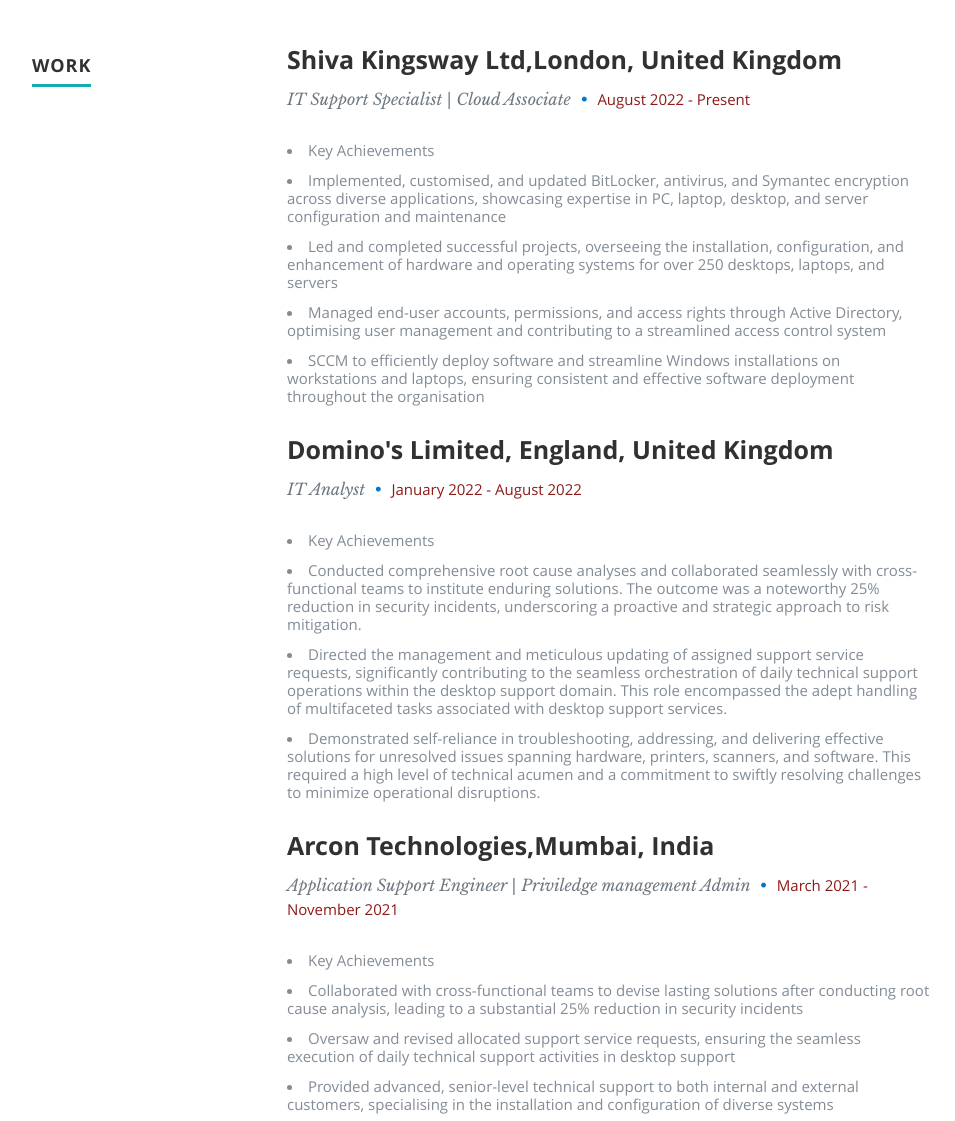
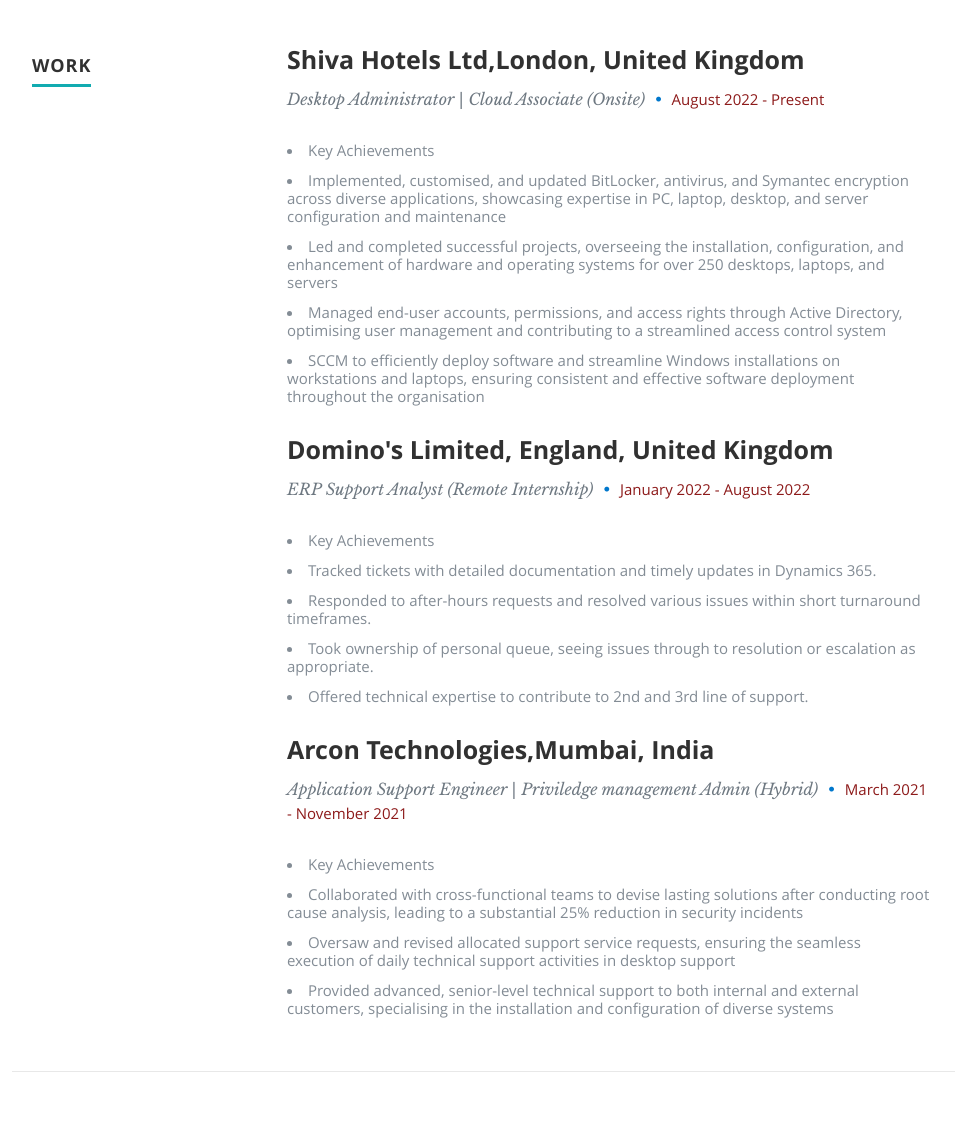
Before and after one commit to Nilesh-ui-art/Cloud-Resume, a plain HTML site: page frontend/index.html in a window 1280 px wide. Shown: the part 1986-3107 px from the top of the page, without its empty margins (118-1073 px from the left). Drawn offline with nearby package versions, Linux system fonts and the light colour scheme; files that its build step writes are made by us from their sources; no server answers.

Commit message:
changes in experience section

```diff
--- a/frontend/index.html
+++ b/frontend/index.html
@@ -15,7 +15,7 @@
    ================================================== -->
 	<meta name="viewport" content="width=device-width, initial-scale=1, maximum-scale=1">
 
-   <meta charset="UTF-8">
+
   <meta name="viewport" content="width=device-width, initial-scale=1.0">
   <style>
     /* Add your initial styles */
@@ -167,7 +167,7 @@
             <p> <li> 👋 Hello there! I'm Nilesh, an IT pro with a passion for deploying and supporting diverse IT environments.</li>
                <li> skills include advanced 1st and 2nd-line IT support, complex problem resolution, and expertise in Virtualization and Hyper-V. 💻 </li>
                <li> 🎓 Holding a Master's degree in Computer Forensics and Cyber Security, I'm not just about tech; I also enjoy staying current with technology trends and exploring cybersecurity challenges. 🌐 </li>
-              <li> 🚀 In my 2.5 years of experience, I've excelled in managing and resolving complex IT issues, ensuring minimal downtime, and enhancing operational efficiency. My track record includes successful hardware and software installation/maintenance. 💪 </li>
+              <li> 🚀 In my Three years of experience, I've excelled in managing and resolving complex IT issues, ensuring minimal downtime, and enhancing operational efficiency. My track record includes successful hardware and software installation/maintenance. 💪 </li>
 
                <li> I bring to the table: </li>
               <li> 1. 🌟 Proven expertise in advanced IT support </li>
@@ -266,9 +266,9 @@
 
                <div class="twelve columns">
 
-                  <h3>Shiva Kingsway Ltd,London, United Kingdom</h3>
+                  <h3>Shiva Hotels Ltd,London, United Kingdom</h3>
                   <p class="info">
-                     IT Support Specialist | Cloud Associate
+                     Desktop Administrator | Cloud Associate (Onsite)
                      <span style="color: #0077cc;">&bull;</span>
                      <em class="date" style="color: #8d1a1a;">August 2022 - Present</em>
                    </p>
@@ -299,16 +299,19 @@
 
                   <h3>Domino's Limited, England, United Kingdom</h3>
                   <p class="info">
-                     IT Analyst
+                     ERP Support Analyst (Remote Internship)
                      <span style="color: #0077cc;">&bull;</span>
                      <em class="date" style="color: #8d1a1a;">January 2022 - August 2022</em>
                    </p>
 
                   <p>
                      <li>Key Achievements</li>
-                     <li>Conducted comprehensive root cause analyses and collaborated seamlessly with cross-functional teams to institute enduring solutions. The outcome was a noteworthy 25% reduction in security incidents, underscoring a proactive and strategic approach to risk mitigation.</li>
-                     <li>Directed the management and meticulous updating of assigned support service requests, significantly contributing to the seamless orchestration of daily technical support operations within the desktop support domain. This role encompassed the adept handling of multifaceted tasks associated with desktop support services.</li>
-                     <li>Demonstrated self-reliance in troubleshooting, addressing, and delivering effective solutions for unresolved issues spanning hardware, printers, scanners, and software. This required a high level of technical acumen and a commitment to swiftly resolving challenges to minimize operational disruptions.</li>
+                     <li>Tracked tickets with detailed documentation and timely updates in Dynamics 365.</li>
+                     <li>Responded to after-hours requests and resolved various issues within short turnaround
+                        timeframes.</li>
+                     <li>Took ownership of personal queue, seeing issues through to resolution or escalation as
+                        appropriate.</li>
+                     <li>Offered technical expertise to contribute to 2nd and 3rd line of support.</li>
                   </p>
 
                </div>
@@ -324,7 +327,7 @@
 
                   <h3>Arcon Technologies,Mumbai, India</h3>
                   <p class="info">
-                     Application Support Engineer | Priviledge management Admin
+                     Application Support Engineer | Priviledge management Admin (Hybrid)
                      <span style="color: #0077cc;">&bull;</span>
                      <em class="date" style="color: #8d1a1a;">March 2021 - November 2021</em>
                    </p>
```
Also changed, not shown: 2 other files.
